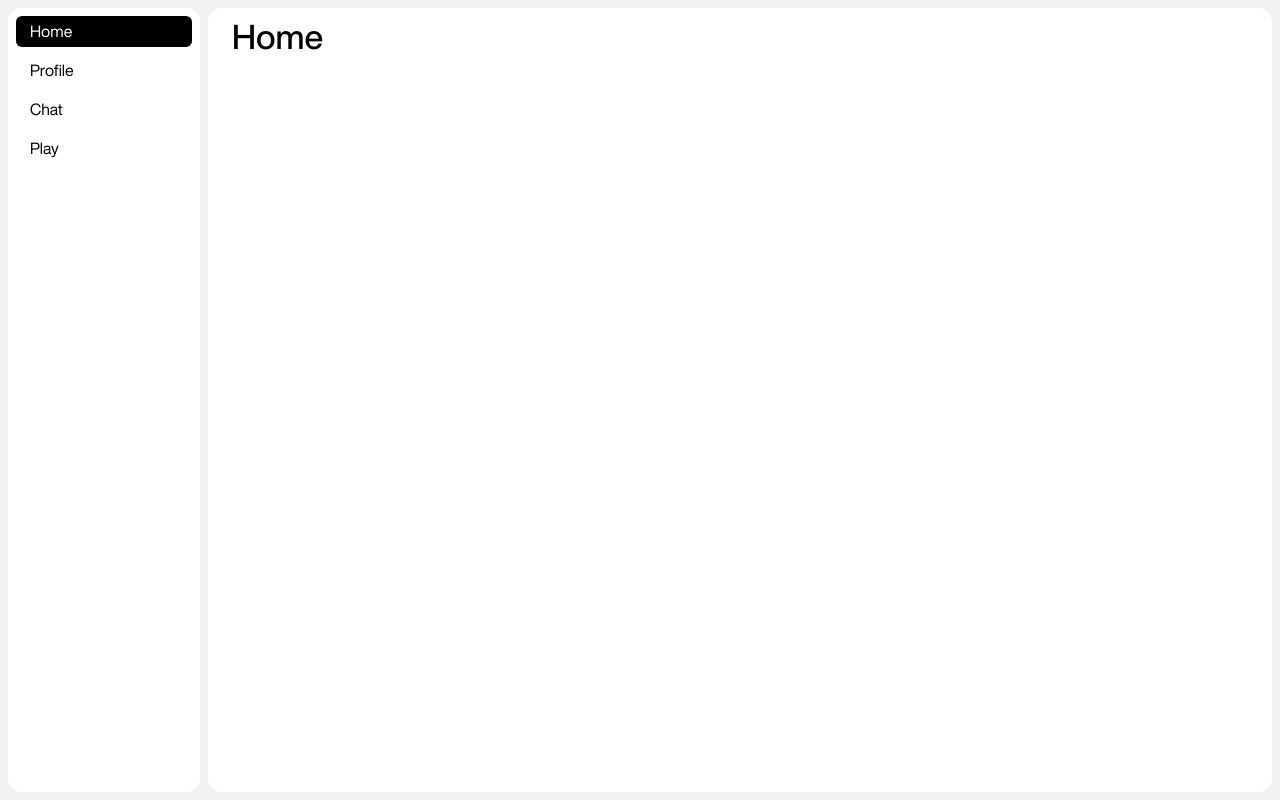
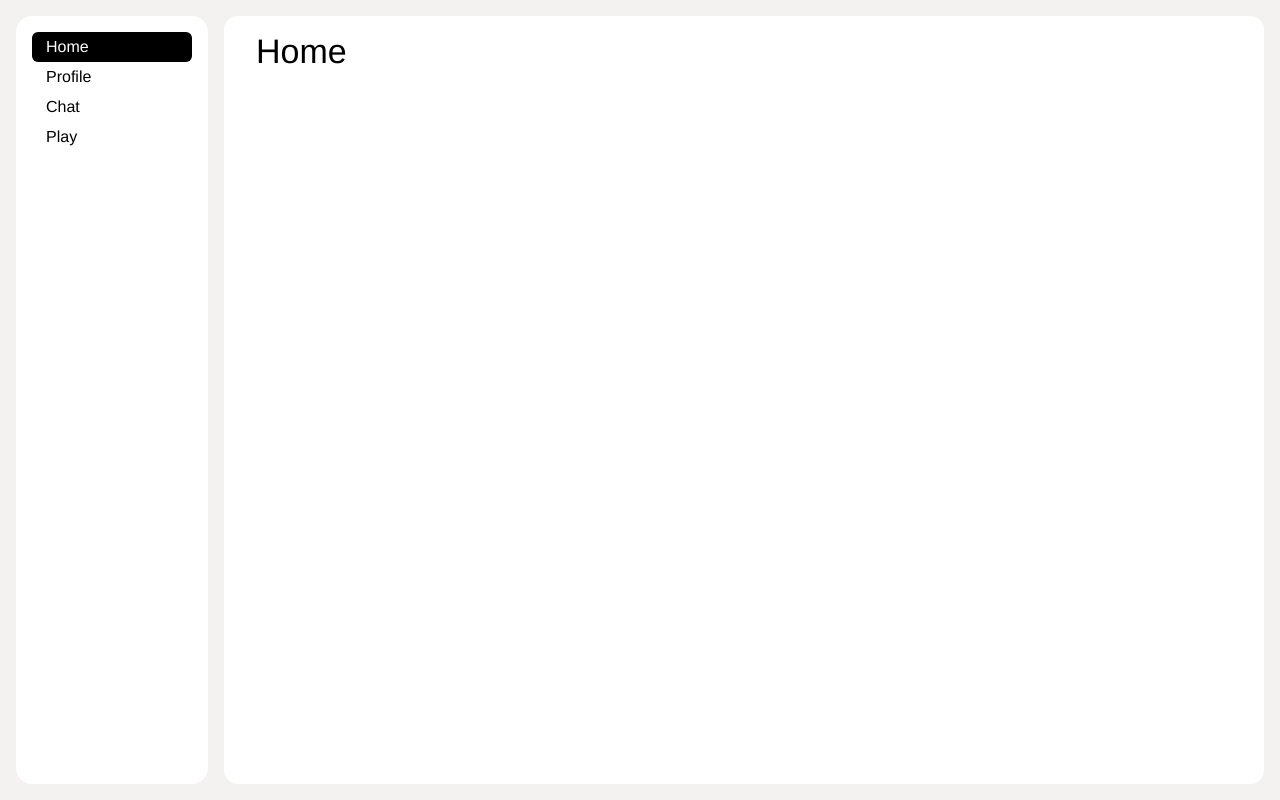
Before and after one commit to TDSn3/transcendence, a React (Vite) app in the folder frontend/: page /login in a window 1280 px wide. Both pictures are taken after a click on the button 640 px from the left and 428 px from the top of the page. Built offline with nearby package versions, Linux system fonts and the light colour scheme.

Commit message:
CSS modifications. Add CSS variable.

```diff
--- a/frontend/src/components/Button/Button.tsx
+++ /dev/null
@@ -1,35 +0,0 @@
-import { useEffect } from 'react';
-import { Link, useLocation } from 'react-router-dom';
-
-import './button.css';
-
-interface ButtonProps {
-  text: string,
-  to: string,
-  buttonSelected: string,
-  setButtonSelected: React.Dispatch<React.SetStateAction<string>>,
-  handleClick?: () => void,
-}
-
-const Button = ({ text, to, buttonSelected, setButtonSelected, handleClick }: ButtonProps) =>
-{
-  const location = useLocation();
-
-  useEffect(() => {
-    if (location.pathname === to) {
-      setButtonSelected(text);
-    }
-  }, [location, to, text, setButtonSelected]);
-
-  return (
-    <div>
-      <Link to={to}>
-        <button className={buttonSelected === text ? 'clicked-button-style' : 'button-style'} onClick={handleClick} >
-          {text}
-        </button>
-      </Link>
-    </div>
-  );
-};
-
-export default Button;
--- a/frontend/src/components/Login/Login.tsx
+++ b/frontend/src/components/Login/Login.tsx
@@ -1,4 +1,4 @@
-import Cta from '../cta/Cta';
+import Cta from '../Cta/Cta';
 import './login.css';
 
 interface LoginProps {
--- a/frontend/src/components/Login/login.css
+++ b/frontend/src/components/Login/login.css
@@ -3,9 +3,9 @@
 	flex-direction: column;
 	margin: auto;
 
-	padding: 16px;
-	background-color: #ffffff;
-	border-radius: 14px;
+	padding: var(--margin-medium);
+	background-color: var(--color-light);
+	border-radius: var(--border-radius-large);
 	text-align: center;
 	box-sizing: border-box;
 }
--- a/frontend/src/components/Navbar/Navbar.tsx
+++ b/frontend/src/components/Navbar/Navbar.tsx
@@ -1,18 +1,18 @@
 import { useState } from 'react';
 
-import Button from '../Button/Button';
+import NavbarItem from '../NavbarItem/NavbarItem';
 import './navbar.css';
 
 const Navbar = () =>
 {
-  const [buttonSelected, setButtonSelected] = useState<string>('');
+  const [navbarItemSelected, setNavbarItemSelected] = useState<string>('');
 
   return (
     <div className={'navbar-style'}>
-      <Button to="/home" text='Home' buttonSelected={buttonSelected} setButtonSelected={setButtonSelected} />
-      <Button to="/profile" text='Profile' buttonSelected={buttonSelected} setButtonSelected={setButtonSelected} />
-      <Button to="/chat" text='Chat' buttonSelected={buttonSelected} setButtonSelected={setButtonSelected} />
-      <Button to="/game" text='Play' buttonSelected={buttonSelected} setButtonSelected={setButtonSelected} />
+      <NavbarItem to="/home" text='Home' navbarItemSelected={navbarItemSelected} setNavbarItemSelected={setNavbarItemSelected} />
+      <NavbarItem to="/profile" text='Profile' navbarItemSelected={navbarItemSelected} setNavbarItemSelected={setNavbarItemSelected} />
+      <NavbarItem to="/chat" text='Chat' navbarItemSelected={navbarItemSelected} setNavbarItemSelected={setNavbarItemSelected} />
+      <NavbarItem to="/game" text='Play' navbarItemSelected={navbarItemSelected} setNavbarItemSelected={setNavbarItemSelected} />
     </div>
   );
 };
--- a/frontend/src/components/Navbar/navbar.css
+++ b/frontend/src/components/Navbar/navbar.css
@@ -1,10 +1,9 @@
 .navbar-style {
 	display: flex;
-	gap: 8px;
 	flex-direction: column;
-	background-color: #ffffff;
-	padding: 8px;
+	background-color: var(--color-light);
+	padding: var(--margin-medium);
 	width: 192px;
-	border-radius: 14px;
+	border-radius: var(--border-radius-large);
 	box-sizing: border-box;
 }
--- /dev/null
+++ b/frontend/src/components/NavbarItem/NavbarItem.tsx
@@ -0,0 +1,35 @@
+import { useEffect } from 'react';
+import { Link, useLocation } from 'react-router-dom';
+
+import './navbar-item.css';
+
+interface NavbarItemProps {
+  text: string,
+  to: string,
+  navbarItemSelected: string,
+  setNavbarItemSelected: React.Dispatch<React.SetStateAction<string>>,
+  handleClick?: () => void,
+}
+
+const NavbarItem = ({ text, to, navbarItemSelected, setNavbarItemSelected, handleClick }: NavbarItemProps) =>
+{
+  const location = useLocation();
+
+  useEffect(() => {
+    if (location.pathname === to) {
+      setNavbarItemSelected(text);
+    }
+  }, [location, to, text, setNavbarItemSelected]);
+
+  return (
+    <div>
+      <Link to={to}>
+        <button className={navbarItemSelected === text ? 'clicked-button-style' : 'button-style'} onClick={handleClick} >
+          {text}
+        </button>
+      </Link>
+    </div>
+  );
+};
+
+export default NavbarItem;
--- a/frontend/src/components/Button/button.css
+++ b/frontend/src/components/NavbarItem/navbar-item.css
@@ -1,10 +1,10 @@
 .button-style {
 	width: 100%;
 	border: none;
-	background-color: #ffffff;
+	background-color: var(--color-light);
 
-	color: black;
-	font-family: 'Helvetica Now Display', Helvetica, sans-serif;
+	color: var(--color-dark);
+	font-family: var(--font-family-principal);
 	font-weight: normal;
 	font-style: normal;
 	font-size: 16px;
@@ -15,16 +15,16 @@
 	padding-bottom: 6px;
 	padding-left: 14px;
 
-	border-radius: 6px;
+	border-radius: var(--border-radius-small);
 }
 
 .clicked-button-style {
 	width: 100%;
 	border: none;
-	background-color: #000000;
+	background-color: var(--color-dark);
 
-	color: #ffffff;
-	font-family: 'Helvetica Now Display', Helvetica, sans-serif;
+	color: var(--color-light);
+	font-family: var(--font-family-principal);
 	font-weight: normal;
 	font-style: normal;
 	font-size: 16px;
@@ -35,13 +35,13 @@
 	padding-bottom: 6px;
 	padding-left: 14px;
 
-	border-radius: 6px;
+	border-radius: var(--border-radius-small);
 
 	transition: background-color 0.1s ease-in-out, color 0.1s ease-in-out;
 }
 
 .button-style:hover {
 	width: 100%;
-	background-color: #f2f2f2;
+	background-color: var(--color-medium);
 	transition: background-color 0.2s ease-in-out;
 }
--- a/frontend/src/components/cta/Cta.tsx
+++ b/frontend/src/components/cta/Cta.tsx
@@ -10,7 +10,7 @@ const Cta = ({ text, handleClick }: ButtonProps) =>
   return (
     <div>
       <button className='cta-style' onClick={handleClick} >
-        <img height="24" src='../../public/42-BLACK.svg' alt={text} />
+        <img height="18" src='../../42-BLACK.svg' alt={text} />
       </button>
     </div>
   );
--- a/frontend/src/components/cta/cta.css
+++ b/frontend/src/components/cta/cta.css
@@ -5,10 +5,10 @@
 
 	width: 192px;
 	border: none;
-	background-color: #f2f2f2;
+	background-color: var(--color-medium);
 
-	color: black;
-	font-family: 'Helvetica Now Display', Helvetica, sans-serif;
+	color: var(--color-dark);
+	font-family: var(--font-family-principal);
 	font-weight: normal;
 	font-style: normal;
 	font-size: 16px;
@@ -19,13 +19,13 @@
 	padding-bottom: 14px;
 	padding-left: 14px;
 
-	border-radius: 6px;
+	border-radius: var(--border-radius-small);
 
 	cursor: pointer;
 }
 
 .cta-style:hover {
 	width: 192px;
-	background-color: #e6e6e6;
+	background-color: var(--color-medium-dark);
 	transition: background-color 0.2s ease-in-out;
 }
--- a/frontend/src/index.css
+++ b/frontend/src/index.css
@@ -8,7 +8,7 @@ html, h1, h2, h3, h4, h5, h6, p, ul, ol, li, figure, figcaption, blockquote, dl,
 
 .root {
 	height: 100vh;
-	padding: 8px;
+	padding: var(--margin-medium);
 	box-sizing: border-box;
 }
 
@@ -16,28 +16,28 @@ body {
 	margin: 0;
 	padding: 0px;
 
-	background-color: #f2f2f2;
+	background-color: var(--color-medium);
 }
 
 .container {
 	display: flex;
 	flex-direction: row;
-	gap: 8px;
+	gap: var(--margin-medium);
 	height: 100%;
 }
 
 .page {
 	flex-grow: 1;
-	padding: 8px;
+	padding: var(--margin-medium);
 	box-sizing: border-box;
 
-	background-color: #ffffff;
+	background-color: var(--color-light);
 	border-radius: 14px;
 }
 
 h1 {
-	color: black;
-	font-family: 'Helvetica Now Display', Helvetica, sans-serif;
+	color: var(--color-dark);
+	font-family: var(--font-family-principal);
 	font-weight: 500;
 	font-style: normal;
 	font-size: 64px;
@@ -46,16 +46,16 @@ h1 {
 h3 {
 	margin-left: 16px;
 
-	color: black;
-	font-family: 'Helvetica Now Display', Helvetica, sans-serif;
+	color: var(--color-dark);
+	font-family: var(--font-family-principal);
 	font-weight:500;
 	font-style: normal;
 	font-size: 34px;
 }
 
 p {
-	color: black;
-	font-family: 'Helvetica Now Display', Helvetica, sans-serif;
+	color: var(--color-dark);
+	font-family: var(--font-family-principal);
 	font-weight: normal;
 	font-style: normal;
 	font-size: 16px;
--- a/frontend/src/main.tsx
+++ b/frontend/src/main.tsx
@@ -2,7 +2,7 @@ import ReactDOM from 'react-dom/client';
 import { BrowserRouter as Router } from 'react-router-dom';
 import App from './App';
 
-import '../public/fonts/HelveticaNowDisplay/stylesheet.css';
+import './var.css';
 import './index.css';
 
 const root = ReactDOM.createRoot(
--- /dev/null
+++ b/frontend/src/var.css
@@ -0,0 +1,15 @@
+:root {
+	--font-family-principal: 'Helvetica Now Display', Helvetica, sans-serif;
+
+	--margin-medium: 16px;
+	--margin-large: 32px;
+
+	--border-radius-small: 6px;
+	--border-radius-medium: 8px;
+	--border-radius-large: 16px;
+
+	--color-light: #ffffff;
+	--color-medium: #f3f2f1;
+	--color-medium-dark: #E7E7E5;
+	--color-dark: #000000;
+}
```
